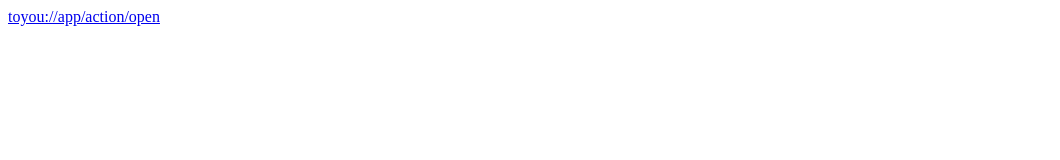
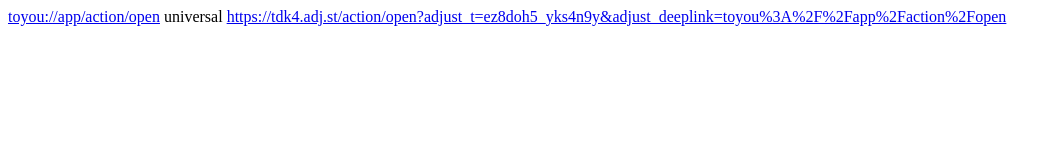
Before and after one commit to romanpekarskiy/deeplinkstest, a plain HTML site: page index.html in a window 1280 px wide. Shown: the whole page, without its empty margins (0-1060 px from the left). Drawn offline with Linux system fonts and the light colour scheme.

Commit message:
Update index.html

```diff
--- a/index.html
+++ b/index.html
@@ -4,5 +4,6 @@
 </head>
 <body>
 <a href="toyou://app/action/open">toyou://app/action/open</a>
+universal <a href="https://tdk4.adj.st/action/open?adjust_t=ez8doh5_yks4n9y&adjust_deeplink=toyou%3A%2F%2Fapp%2Faction%2Fopen">https://tdk4.adj.st/action/open?adjust_t=ez8doh5_yks4n9y&adjust_deeplink=toyou%3A%2F%2Fapp%2Faction%2Fopen</a>
 </body>
 </html>
```
